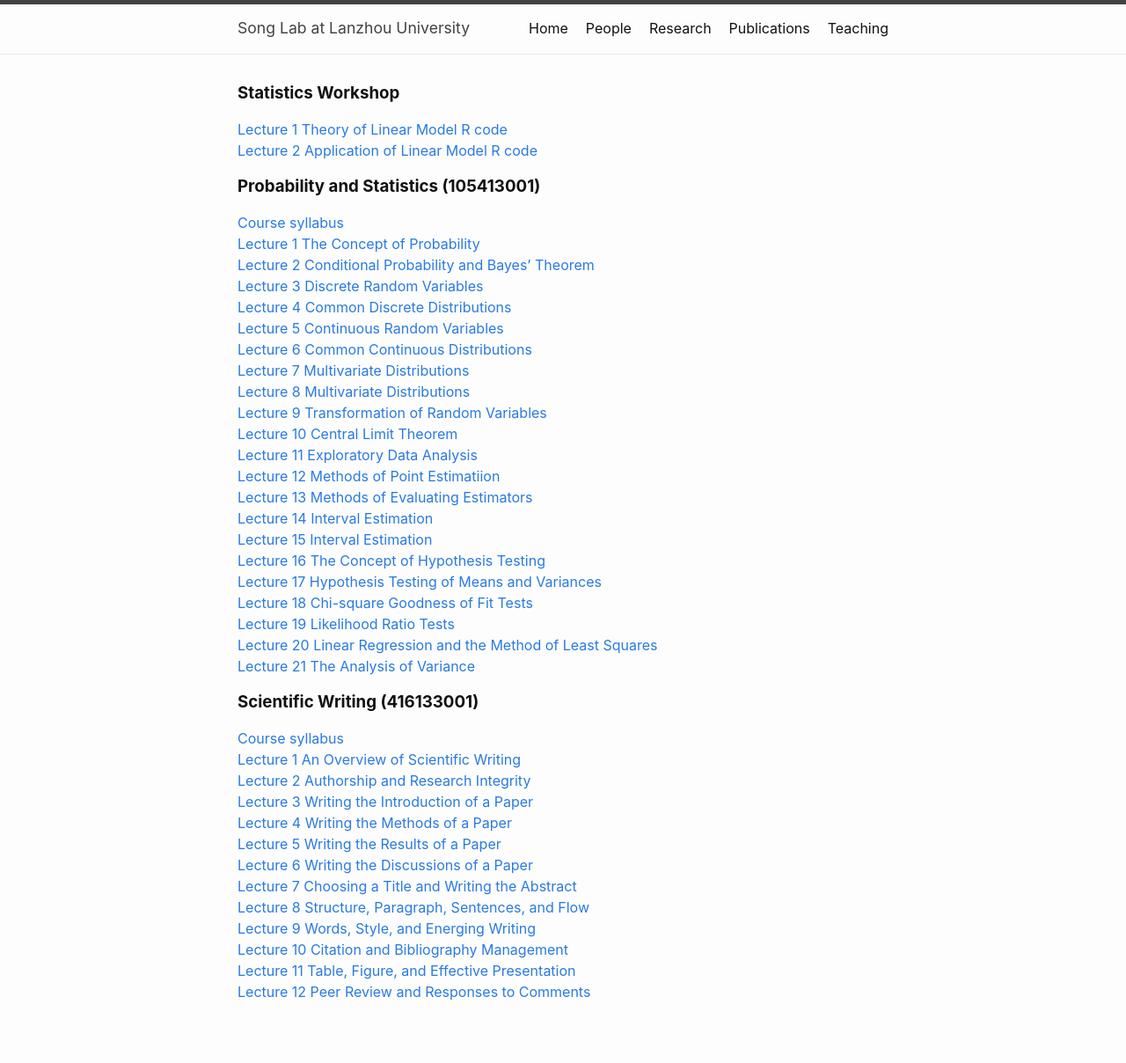
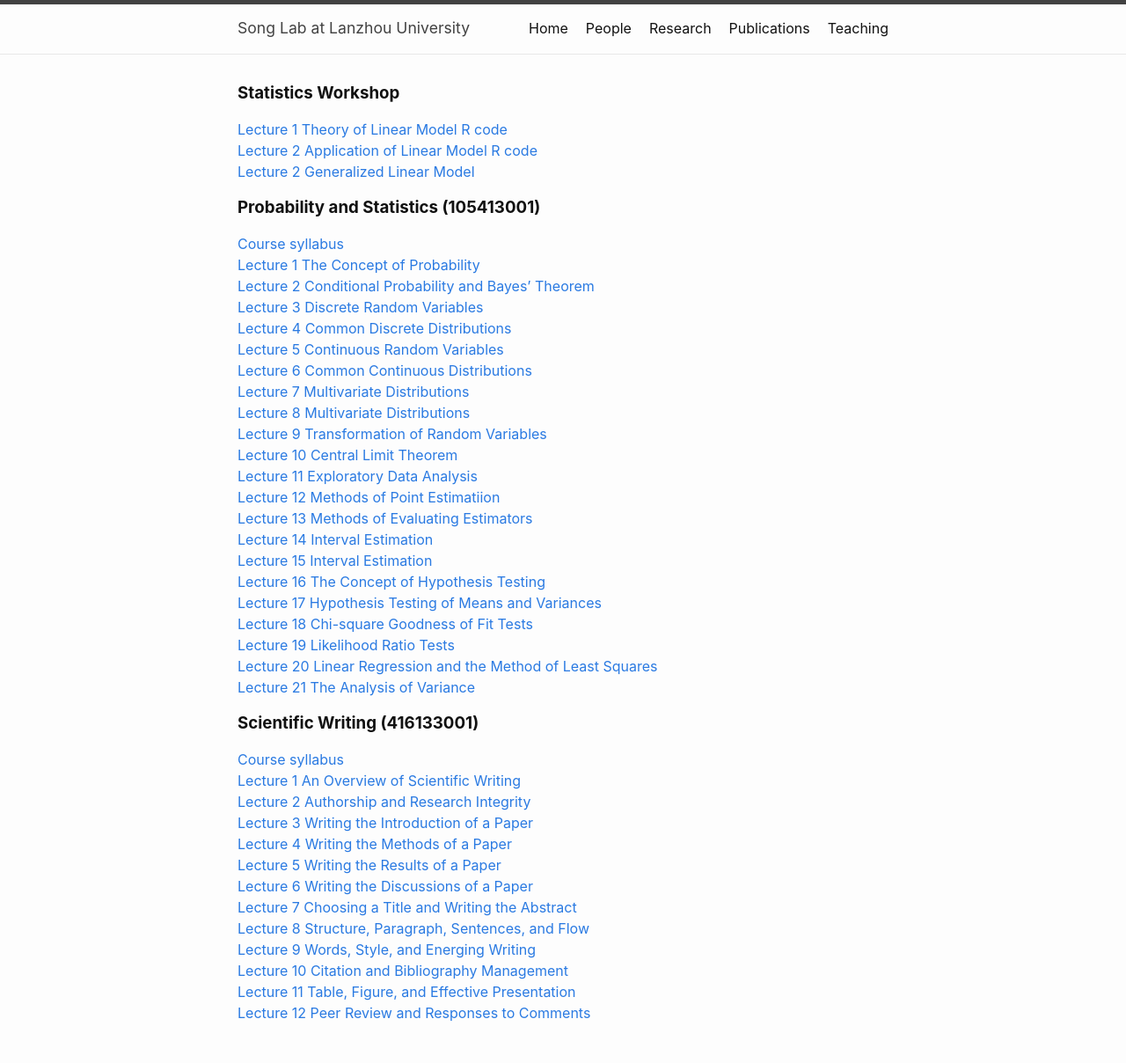
Before and after one commit to chaosonglab/chaosonglab.github.io, a Jekyll site: the page built from teaching.md, in a window 1280 px wide. Shown: the whole page at 88% size. Built offline with Jekyll 4.4.1, drawn with Linux system fonts in a browser that asks for light colours; before the commit the page ends 1184 px from its top, so only the background shows below that.

Commit message:
Update teaching.md

```diff
--- a/teaching.md
+++ b/teaching.md
@@ -6,7 +6,8 @@ permalink: /teaching/
 
 ### **Statistics Workshop**
 [Lecture 1 Theory of Linear Model](files/course_materials/stats_workshop/lecture1_lm_theory.pdf) [R code](files/course_materials/stats_workshop/lecture1_lm_theory_code.r) \
-[Lecture 2 Application of Linear Model](files/course_materials/stats_workshop/lecture2_lm_application.pdf) [R code](files/course_materials/stats_workshop/lecture2_lm_application_code.r)
+[Lecture 2 Application of Linear Model](files/course_materials/stats_workshop/lecture2_lm_application.pdf) [R code](files/course_materials/stats_workshop/lecture2_lm_application_code.r) \
+[Lecture 2 Generalized Linear Model](files/course_materials/stats_workshop/lecture3_glm.pdf)
 
 
 ### **Probability and Statistics (105413001)**
```
